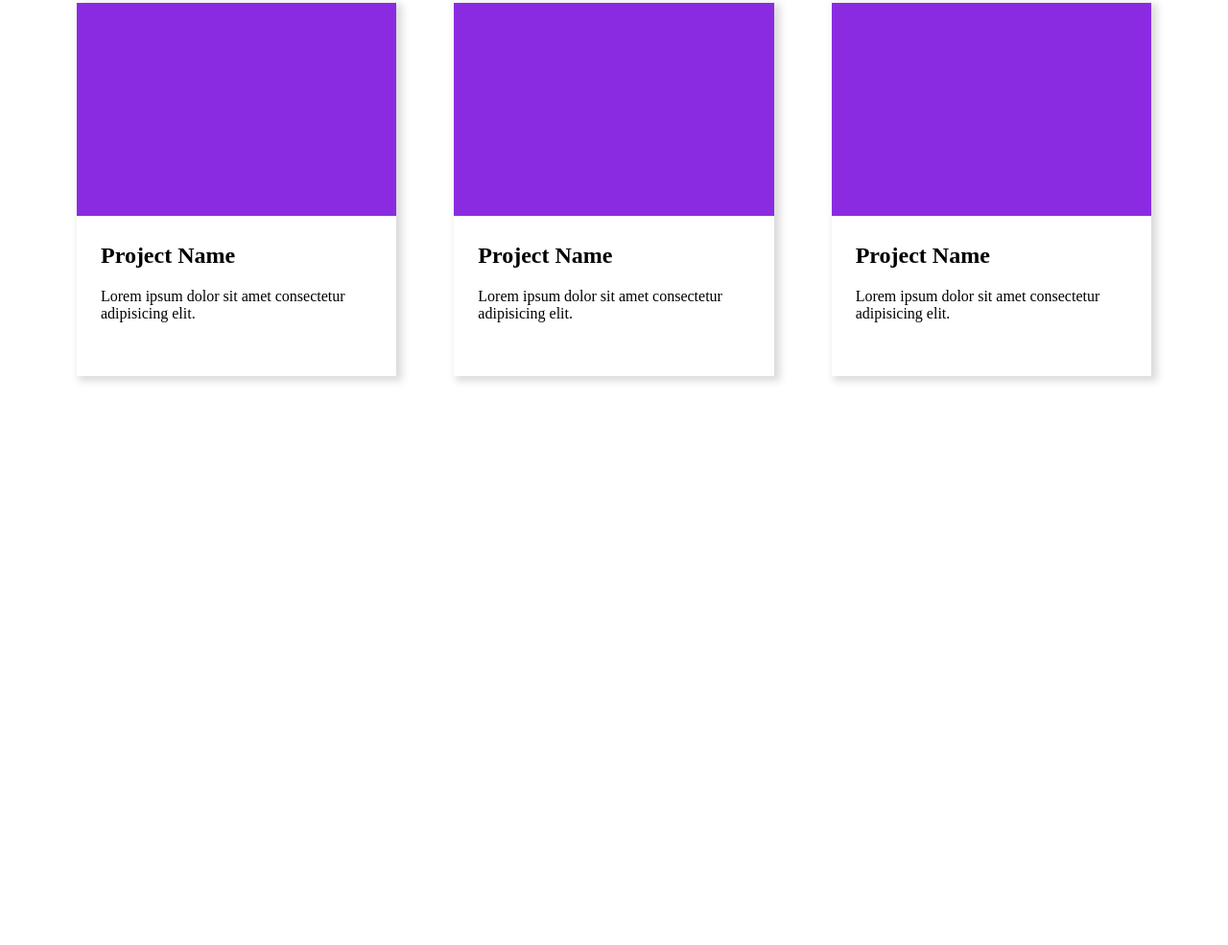
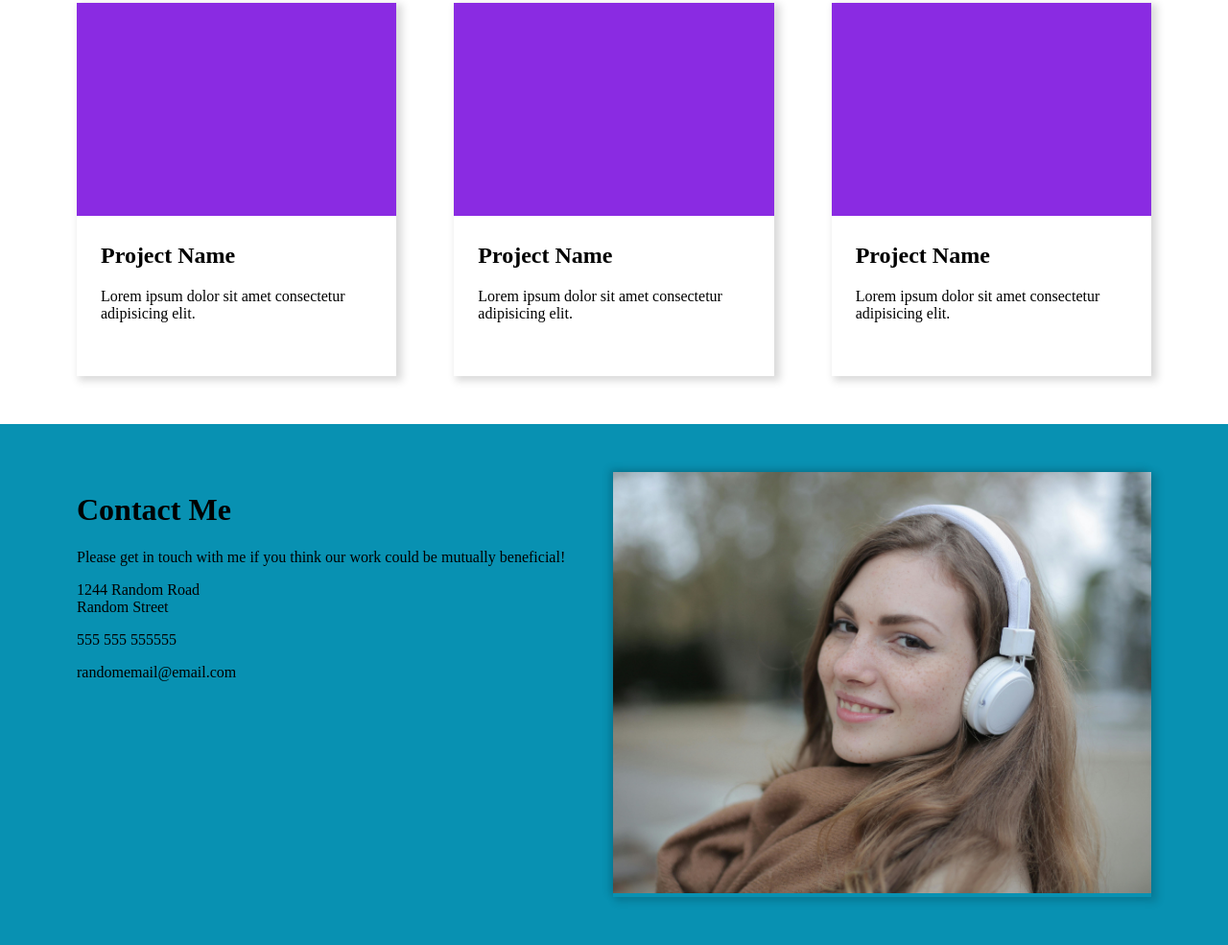
Before and after one commit to aish8la/TOP-Homepage-Responsive, a website built with webpack: page src/index.html in a window 1280 px wide. Shown: the part 1133-2118 px from the top of the page at 96% size. Before the commit the page ends 1575 px from the top, so only its background shows below. Built offline with nearby package versions, Linux system fonts and the light colour scheme.

Commit message:
feat: add footer content html and style

```diff
--- a/src/index.html
+++ b/src/index.html
@@ -9,7 +9,7 @@
     <header>
     <div class="shape shadow"></div>
     <div class="header-wrapper">
-        <div class="header-image shadow">
+        <div class="header-image image-shadow">
             <img src="./assets/header_1900.jpg" alt="portrait">
         </div>
         <div class="about shadow">
@@ -65,6 +65,17 @@
             </div>
         </div>
     </main>
-
+    <footer>
+        <div class="foot-text-section">
+            <h1>Contact Me</h1>
+            <p>Please get in touch with me if you think our work could be mutually beneficial!</p>
+            <p>1244 Random Road<br>Random Street</p>
+            <p>555 555 555555</p>
+            <p>randomemail@email.com</p>
+        </div>
+        <div class="footer-img-ctn image-shadow">
+            <img class="footer-image" src="./assets/footer-1900.jpg" alt="footer-img">
+        </div>
+    </footer>
 </body>
 </html>
--- a/src/styles.css
+++ b/src/styles.css
@@ -4,6 +4,10 @@
 
 * {
     box-sizing: border-box;
+}
+
+.image-shadow {
+    box-shadow: -4px -3px 8px 0px rgba(0, 0, 0, 0.15), 4px 3px 8px 2px rgba(0, 0, 0, 0.15);
 }
 
 body {
@@ -44,7 +48,6 @@ header {
 
 .header-image {
     z-index: 1;
-    box-shadow: -4px -3px 8px 0px rgba(0, 0, 0, 0.15), 4px 3px 8px 2px rgba(0, 0, 0, 0.15);
     flex-grow: 0;
 }
 
@@ -88,3 +91,25 @@ header {
 .work-image {
     background-color: blueviolet;
 }
+
+footer {
+    display: flex;
+    background-color: var(--shape-color);
+    justify-content: space-between;
+    gap: 50px;
+}
+
+.footer-img-ctn {
+    max-width: 100%;
+    aspect-ratio: 3 / 2;
+    flex: 1;
+}
+
+.foot-text-section {
+}
+
+.footer-image {
+    width: 100%;
+    height: auto;
+    object-fit: cover;
+}
```
Also changed, not shown: src/assets/footer-1900.jpg (added).
